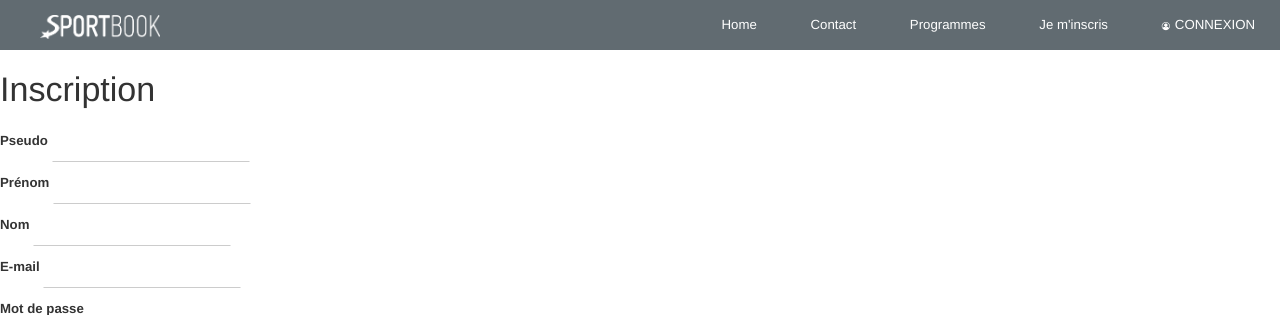
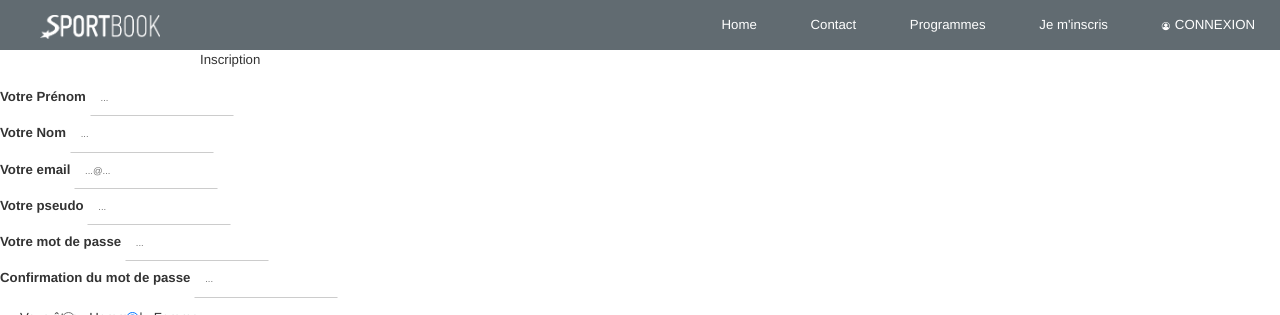
Before and after one commit to thimyxuan/programme-sport, a PHP site: the page made by templates/membre/inscription.html.twig in a window 1280 px wide. Shown: the top 315 px of the page. Run offline with PHP 8.4, Linux system fonts and the light colour scheme; the template is opened without the code that fills it, so the values that code supplies are empty; some libraries are stand-ins or nearby versions; some web fonts are replaced.

Commit message:
Intégration connexion et inscription

```diff
--- a/templates/membre/inscription.html.twig
+++ b/templates/membre/inscription.html.twig
@@ -3,46 +3,59 @@
 {% block title 'Inscription' %}
 
 {% block content %}
-    <h1>Inscription</h1>
+
+    <div class="container-connexion">
+        <div class="container-debut">
+            <p>Inscription</p>
+        </div>
+            <div class="container-co-bis">
 
                 <form method ="post">
-        <div>
-            <label for="pseudo">Pseudo</label>
-            <input type="text" name="pseudo" value="">
+                    <div class="container-inputs">
+
+                        <div class="right-margin form-column">
+                            <label for="prenom">Votre Prénom</label>
+                            <input type="texte" name="prenom" value="" placeholder="...">
                         </div>
-        <div>
-            <label for="prenom">Prénom</label>
-            <input type="text" name="prenom" value="">
+                        <div class="right-margin form-column">
+                            <label for="nom">Votre Nom</label>
+                            <input type="texte" name="nom" value="" placeholder="...">
                         </div>
-        <div>
-            <label for="nom">Nom</label>
-            <input type="text" name="nom" value="">
+                        <div class="form-column">
+                            <label for="email">Votre email</label>
+                            <input type="email" name="email" value="" placeholder="...@...">
                         </div>
-        <div>
-            <label for="email">E-mail</label>
-            <input type="text" name="email" value="">
+                        <div class="right-margin form-column">
+                            <label for="pseudo">Votre pseudo</label>
+                            <input type="texte" name="pseudo" value="" placeholder="...">
                         </div>
-        <div>
-            <label for="mdp">Mot de passe</label>
-            <input type="password" name="mdp">
+                        <div class="form-column">
+                            <label for="mdp">Votre mot de passe</label>
+                            <input type="password" name="mdp" placeholder="...">
                         </div>
                         <div>
                             <label for="mdp_confirm">Confirmation du mot de passe</label>
-            <input type="password" name="mdp_confirm">
+                            <input type="password" name="mdp_confirm" placeholder="...">
                         </div>
-        <div>
-            <label for="civilite">Civilité</label>
-            <input type="radio" name="civilite" value="h" checked="checked"> : Homme
-            <input type="radio" name="civilite" value="f" > : Femme
+                        <div class="radio">
+                            <label for="civilite">Vous êtes</label>
+                            <input class="marge_radio" type="radio" name="civilite" value="h" checked="checked"> : Homme |
+                            <input class="marge_radio" type="radio" name="civilite" checked="" value="f" > : Femme
                         </div>
 
-         <div>
-            <label for="avatar">Photo du profil : </label>
-            <input type="file" name="avatar">
+                         <div class="photo_inscription">
+                            <img src="no-image.png" alt="image">
+                            <label for="avatar" class="label-file">Ajouter une photo</label>
+                            <input class="input-file" type="file" name="avatar">
                         </div>
 
-        {#<input type="hidden" name="statut" value="membre">#}
+                        <input type="hidden" name="statut" value="membre">
                         <button type="submit" class="btn btn-primary">Enregistrer</button>
+                    </div>
+
                 </form>
 
+            </div>
+        <div class="container-fin"></div>
+    </div>
 {% endblock %}
```
Also changed, not shown: templates/membre/connexion.html.twig (+14 -3 lines), templates/programme/edit.html.twig (+4 -3 lines). Lines whose indentation alone changed are shown as unchanged.
